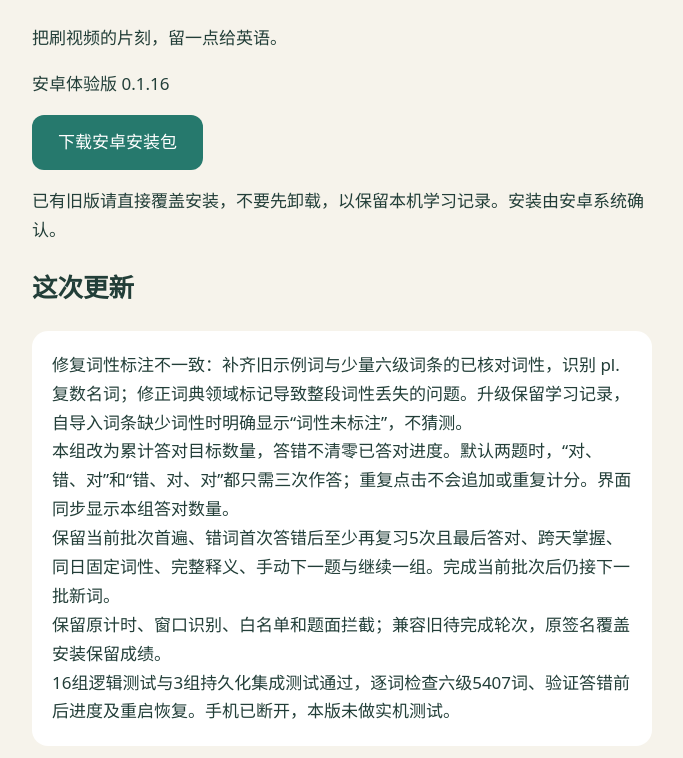
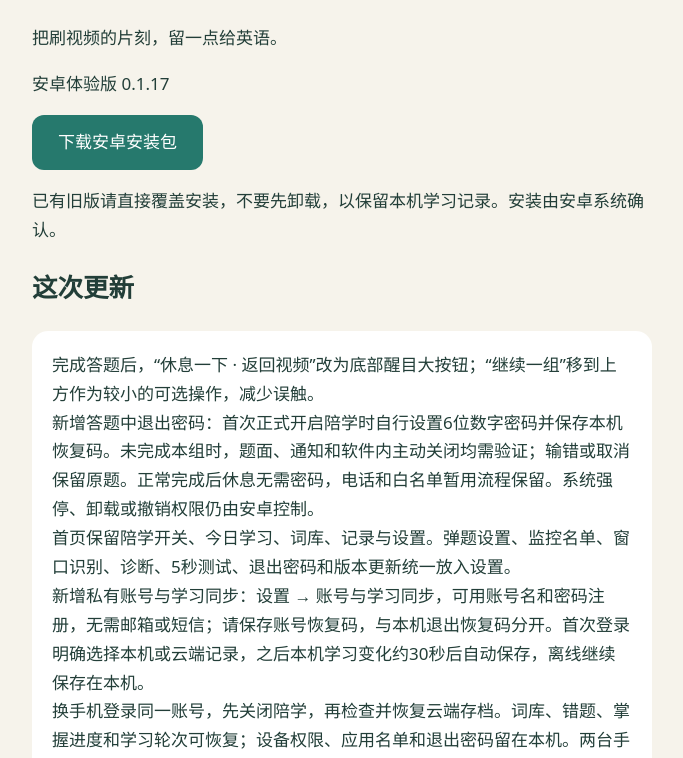
Before and after one commit to chanyunyu418-netizen/cijian-updates, a plain HTML site: page index.html in a window 1280 px wide. Shown: the part 175-933 px from the top of the page, without its empty margins (298-981 px from the left). Drawn offline with Linux system fonts and the light colour scheme.

Commit message:
Publish Cijian 0.1.17 exit PIN private account sync and simpler home

```diff
--- a/index.html
+++ b/index.html
@@ -1,10 +1,11 @@
 <!doctype html>
 <html lang="zh-CN"><meta charset="utf-8"><meta name="viewport" content="width=device-width,initial-scale=1"><title>词间 · 安卓下载</title>
 <style>body{margin:0;background:#f6f3eb;color:#223e38;font:17px/1.7 system-ui,sans-serif}main{max-width:620px;margin:8vh auto;padding:28px}h1{font-size:42px;line-height:1.2}a.download{display:inline-block;background:#26796d;color:white;padding:13px 26px;border-radius:12px;text-decoration:none}pre{white-space:pre-wrap;font:inherit;background:white;padding:20px;border-radius:16px}small{display:block;margin-top:28px}</style>
-<main><h1>词间</h1><p>把刷视频的片刻，留一点给英语。</p><p>安卓体验版 0.1.16</p><p><a class="download" href="cijian-0.1.16.apk" download>下载安卓安装包</a></p>
-<p>已有旧版请直接覆盖安装，不要先卸载，以保留本机学习记录。安装由安卓系统确认。</p><h2>这次更新</h2><pre>修复词性标注不一致：补齐旧示例词与少量六级词条的已核对词性，识别 pl. 复数名词；修正词典领域标记导致整段词性丢失的问题。升级保留学习记录，自导入词条缺少词性时明确显示“词性未标注”，不猜测。
-本组改为累计答对目标数量，答错不清零已答对进度。默认两题时，“对、错、对”和“错、对、对”都只需三次作答；重复点击不会追加或重复计分。界面同步显示本组答对数量。
-保留当前批次首遍、错词首次答错后至少再复习5次且最后答对、跨天掌握、同日固定词性、完整释义、手动下一题与继续一组。完成当前批次后仍接下一批新词。
-保留原计时、窗口识别、白名单和题面拦截；兼容旧待完成轮次，原签名覆盖安装保留成绩。
-16组逻辑测试与3组持久化集成测试通过，逐词检查六级5407词、验证答错前后进度及重启恢复。手机已断开，本版未做实机测试。</pre>
+<main><h1>词间</h1><p>把刷视频的片刻，留一点给英语。</p><p>安卓体验版 0.1.17</p><p><a class="download" href="cijian-0.1.17.apk" download>下载安卓安装包</a></p>
+<p>已有旧版请直接覆盖安装，不要先卸载，以保留本机学习记录。安装由安卓系统确认。</p><h2>这次更新</h2><pre>完成答题后，“休息一下 · 返回视频”改为底部醒目大按钮；“继续一组”移到上方作为较小的可选操作，减少误触。
+新增答题中退出密码：首次正式开启陪学时自行设置6位数字密码并保存本机恢复码。未完成本组时，题面、通知和软件内主动关闭均需验证；输错或取消保留原题。正常完成后休息无需密码，电话和白名单暂用流程保留。系统强停、卸载或撤销权限仍由安卓控制。
+首页保留陪学开关、今日学习、词库、记录与设置。弹题设置、监控名单、窗口识别、诊断、5秒测试、退出密码和版本更新统一放入设置。
+新增私有账号与学习同步：设置 → 账号与学习同步，可用账号名和密码注册，无需邮箱或短信；请保存账号恢复码，与本机退出恢复码分开。首次登录明确选择本机或云端记录，之后本机学习变化约30秒后自动保存，离线继续保存在本机。
+换手机登录同一账号，先关闭陪学，再检查并恢复云端存档。词库、错题、掌握进度和学习轮次可恢复；设备权限、应用名单和退出密码留在本机。两台手机同时学习有版本冲突时停止覆盖，由你选择记录，不自动合并。恢复前自动留本机备份，可在账号页恢复。
+已核对0.1.16的计时、前台识别、题序和计分核心保持原样；18组逻辑测试、5组存储/存档测试及30项真实后台检查通过。沿用原签名覆盖安装保留成绩。本版尚未做手机实机验证。</pre>
 <small>仅提供安卓版本。软件内可选择是否下载更新。本页及安装包使用HTTPS提供。</small></main></html>
```
Also changed, not shown: update.json (+5 -5 lines), 2 other files.
